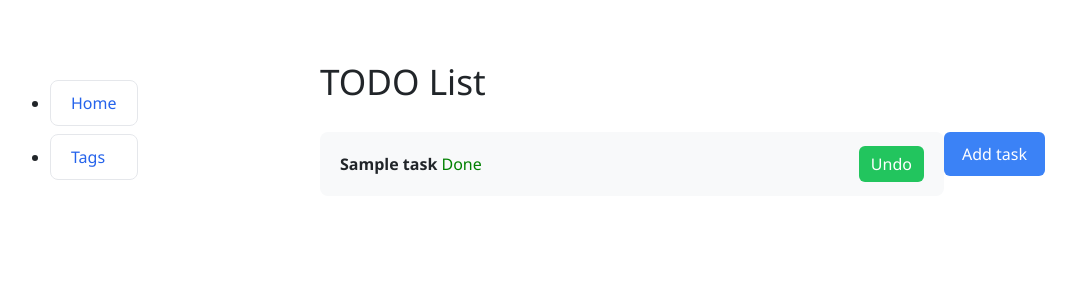
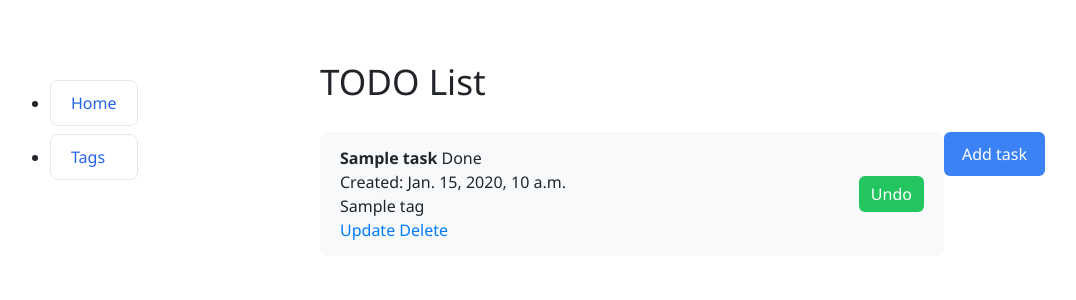
Before and after one commit to AndreyHMkr/skills-refresh-django, a Django app: page / in a window 1280 px wide. Shown: the top 300 px of the page, without its empty margins (30-1106 px from the left). Run offline with Django 5.2, Linux system fonts and the light colour scheme; tables that the repository leaves empty hold one stand-in row (values such as "Sample post").

Commit message:
refactor task_list page

```diff
--- a/templates/task_list.html
+++ b/templates/task_list.html
@@ -34,25 +34,44 @@
     <div class="task-list">
       {% for task in task_list %}
         <div class="task-item">
-          <div>
+          <div class="task-left">
             <strong>{{ task.title }}</strong>
+
             {% if task.is_done %}
-              <span style="color: green;">Done</span>
+              <span class="status done">Done</span>
             {% else %}
-              <span style="color: red;">Not done</span>
+              <span class="status not-done">Not done</span>
             {% endif %}
+
+            <div class="task-created">
+              Created: {{ task.created_at }}
+            </div>
+
+            <div class="tags">
+              {% for tag in task.tags.all %}
+                <span class="tag">{{ tag.name }}</span>
+              {% endfor %}
+            </div>
+            <div class="task-actions">
+              <a href="{% url 'tasks:update_task' task.id %}">Update</a>
+              <a href="{% url 'tasks:delete_task' task.id %}">Delete</a>
+            </div>
           </div>
-          <form action="{% url 'tasks:toggle_task' task.id %}" method="post">
-            {% csrf_token %}
-            {% if task.is_done %}
-              <input type="submit" value="Undo">
-            {% else %}
-              <input type="submit" value="Complete">
-            {% endif %}
-          </form>
+
+          <div class="task-right">
+            <form action="{% url 'tasks:toggle_task' task.id %}" method="post">
+              {% csrf_token %}
+              <input type="submit"
+                     class="{% if task.is_done %}undo-btn{% else %}complete-btn{% endif %}"
+                     value="{% if task.is_done %}Undo{% else %}Complete{% endif %}">
+            </form>
+          </div>
         </div>
+
       {% endfor %}
     </div>
+
+
   </div>
 {% endif %}
 </body>
```
